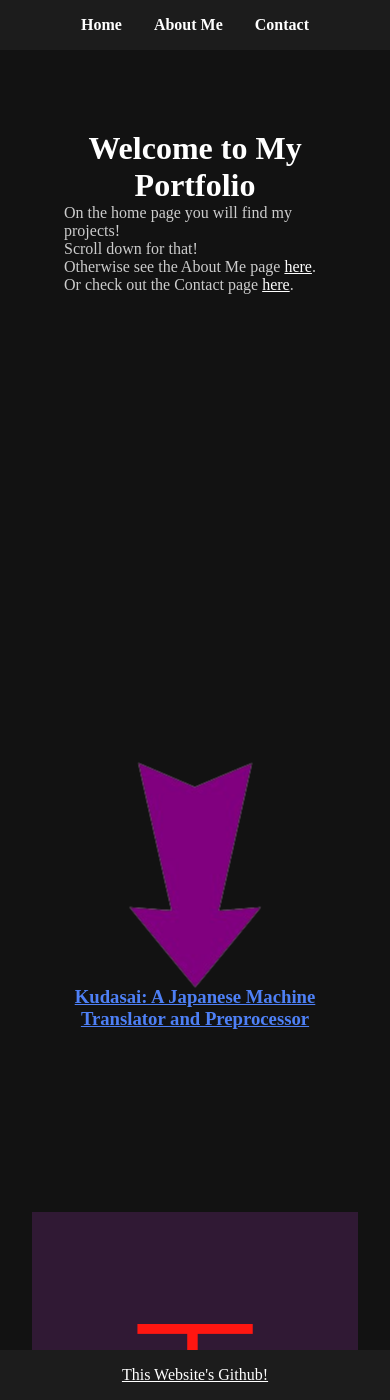
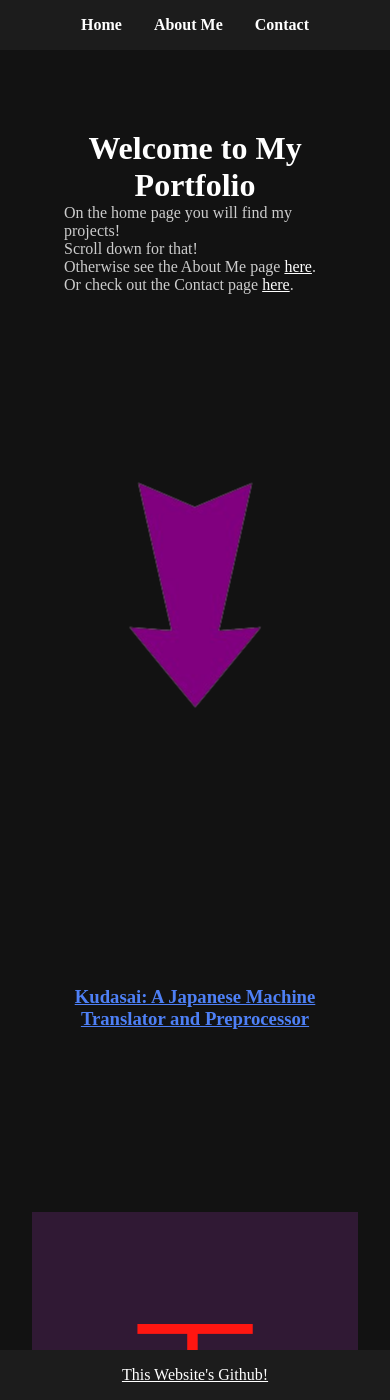
Before and after one commit to Bikatr7/bikatr7.github.io, a Jekyll site: the page built from index.html, in a window 390 px wide and 1400 px high. Built offline with Jekyll 4.4.1, drawn with Linux system fonts in a browser that asks for light colours.

Commit message:
move up to 20%

```diff
--- a/assets/css/style.css
+++ b/assets/css/style.css
@@ -273,10 +273,9 @@ button.next-project { right: -120px; }
 
 @media only screen and (max-width: 600px) {
   #scroll-arrow {
-    top: 40%;
+    top: 20%;
   }
 }
-
 @media only screen and (max-width: 600px) {
   button.prev-project, button.next-project {
     display: none;
```
